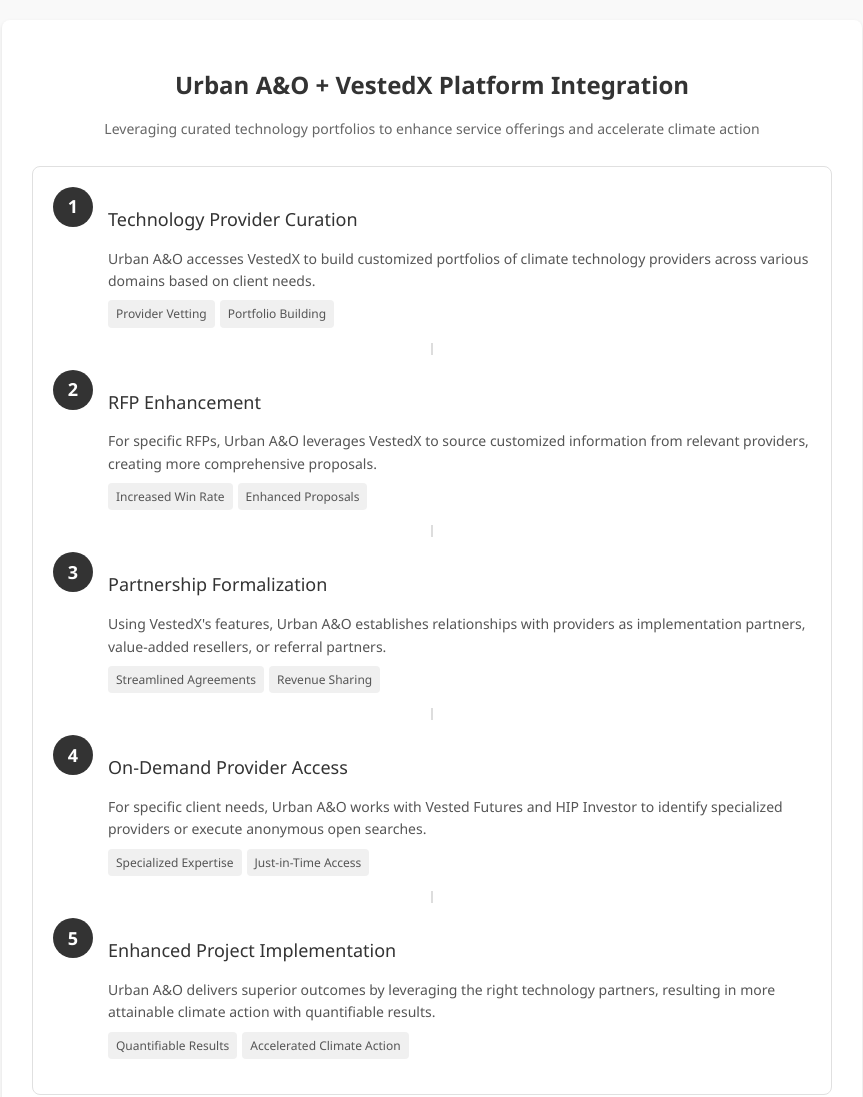
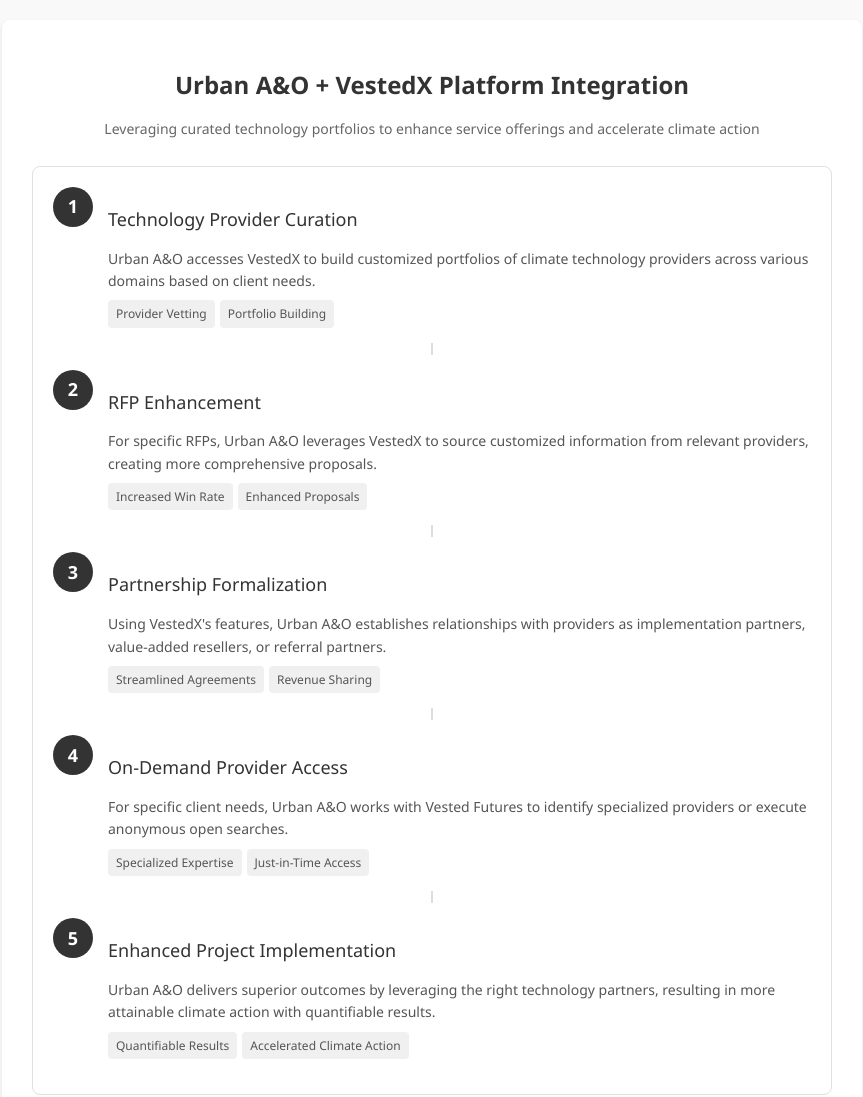
Before and after one commit to ryanvested/SendTheSignal, a plain HTML site: page proposal/index.html in a window 1280 px wide. Shown: the top 1097 px of the page, without its empty margins (208-1071 px from the left). Drawn offline with Linux system fonts and the light colour scheme.

Commit message:
Update index.html

```diff
--- a/proposal/index.html
+++ b/proposal/index.html
@@ -169,7 +169,7 @@
       <div class="connector"></div>
       <div class="step"><div class="step-number">3</div><div class="step-content"><h3 class="step-title">Partnership Formalization</h3><p class="step-description">Using VestedX's features, Urban A&O establishes relationships with providers as implementation partners, value-added resellers, or referral partners.</p><div class="tag-container"><span class="tag">Streamlined Agreements</span><span class="tag">Revenue Sharing</span></div></div></div>
       <div class="connector"></div>
-      <div class="step"><div class="step-number">4</div><div class="step-content"><h3 class="step-title">On-Demand Provider Access</h3><p class="step-description">For specific client needs, Urban A&O works with Vested Futures and HIP Investor to identify specialized providers or execute anonymous open searches.</p><div class="tag-container"><span class="tag">Specialized Expertise</span><span class="tag">Just-in-Time Access</span></div></div></div>
+      <div class="step"><div class="step-number">4</div><div class="step-content"><h3 class="step-title">On-Demand Provider Access</h3><p class="step-description">For specific client needs, Urban A&O works with Vested Futures to identify specialized providers or execute anonymous open searches.</p><div class="tag-container"><span class="tag">Specialized Expertise</span><span class="tag">Just-in-Time Access</span></div></div></div>
       <div class="connector"></div>
       <div class="step"><div class="step-number">5</div><div class="step-content"><h3 class="step-title">Enhanced Project Implementation</h3><p class="step-description">Urban A&O delivers superior outcomes by leveraging the right technology partners, resulting in more attainable climate action with quantifiable results.</p><div class="tag-container"><span class="tag">Quantifiable Results</span><span class="tag">Accelerated Climate Action</span></div></div></div>
     </div>
```
